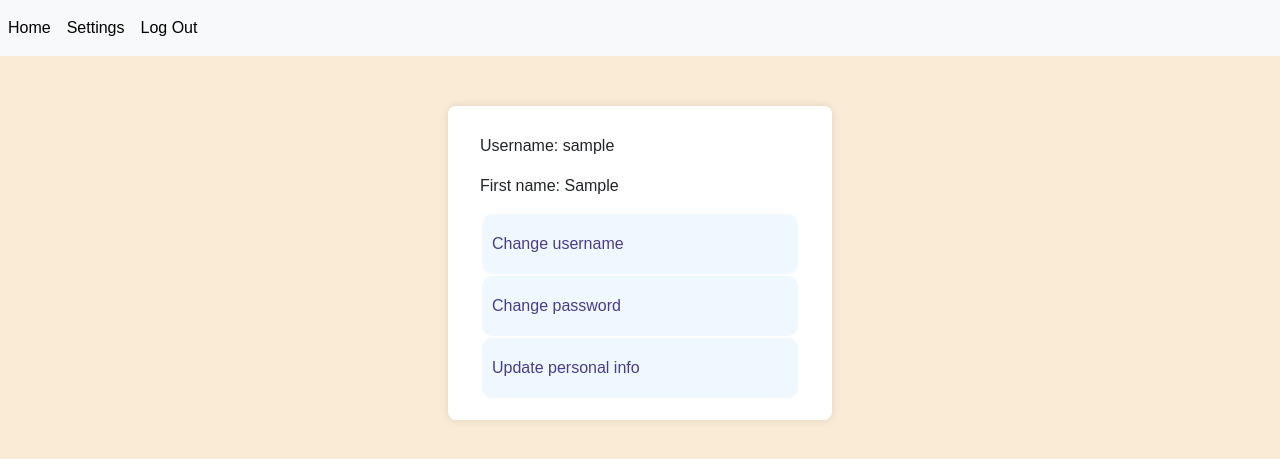
After one commit to xaoccc/Daycare-Network, a Django app: template templates/common/settings.html in a window 1280 px wide. The commit adds this page. Shown: the top 459 px of the page. Run offline with Django 5.2, Linux system fonts and the light colour scheme; the template is opened without the code that fills it: values that come from a table or form of the project are taken from there, others are empty; tables that the repository leaves empty hold one stand-in row (values such as "Sample post").

Commit message:
added settings functionality

```diff
--- a/DayCareApp/DayCare/urls.py
+++ b/DayCareApp/DayCare/urls.py
@@ -8,4 +8,5 @@ urlpatterns = (
     path('login/', views.login_view, name='login'),
     path('index/<int:profile_id>/', views.login_index, name='login_index'),
     path('', views.log_out, name='logout'),
+    path('settings/', views.settings, name='settings'),
 )
--- a/templates/common/base.html
+++ b/templates/common/base.html
@@ -21,7 +21,7 @@
             {% if profile.is_authenticated %}
 
             <li class="nav-item">
-                <a class="nav-link active" aria-current="page" href="#">Settings</a>
+                <a class="nav-link active" aria-current="page" href="{% url 'settings' %}">Settings</a>
             </li>
             <li class="nav-item">
                 <a class="nav-link active" aria-current="page" href="{% url 'logout' %}">Log Out</a>
--- /dev/null
+++ b/templates/common/settings.html
@@ -0,0 +1,20 @@
+{% extends 'common/base.html' %}
+{% block content %}
+
+    <section class="register-user">
+        <fieldset>
+
+            <legend class="home-legend"></legend>
+            <div class="container">
+                <p>Username: {{ profile.username }}</p>
+                <p>First name: {{ parent.first_name }}</p>
+                <a href="#">Change username</a>
+                <a href="#">Change password</a>
+                <a href="#">Update personal info</a>
+            </div>
+
+
+        </fieldset>
+    </section>
+
+{% endblock %}
```
Also changed, not shown: DayCareApp/DayCare/views.py (+21 -0 lines), templates/common/index.html (+3 -6 lines).
